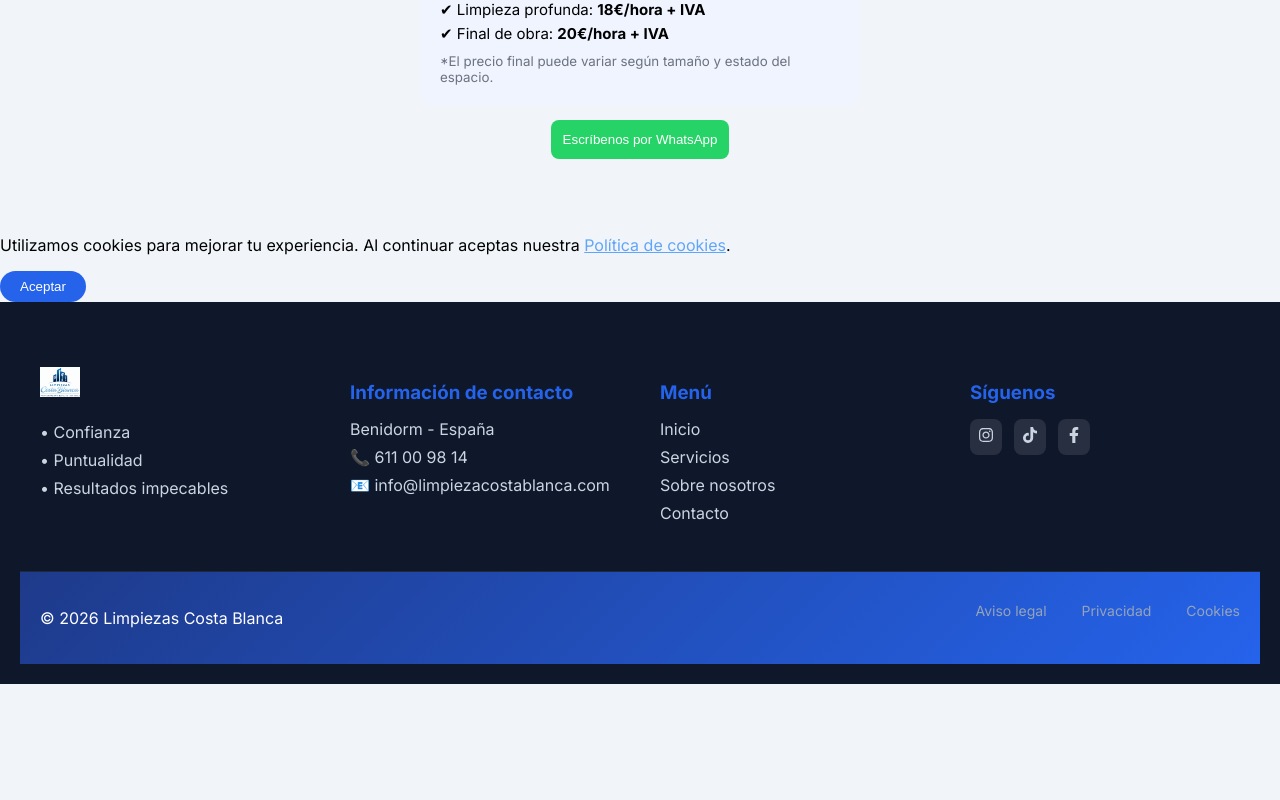
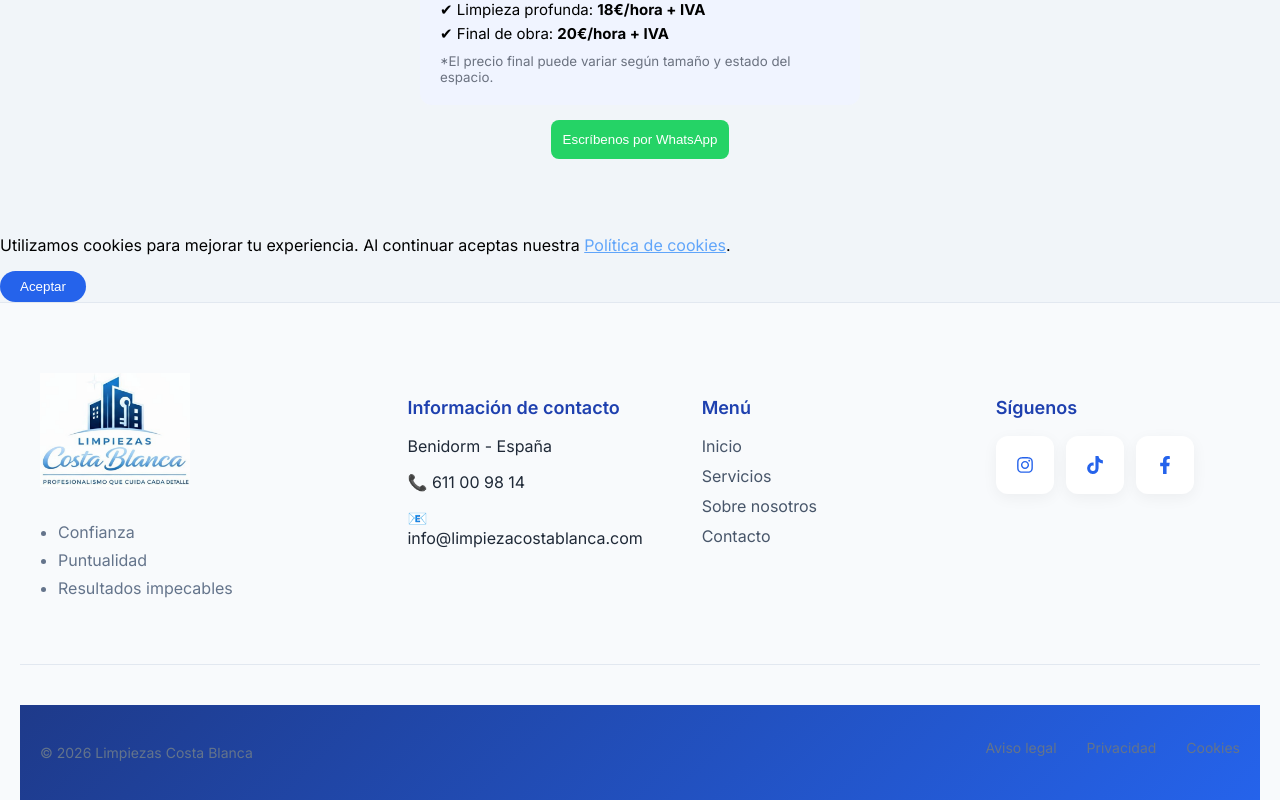
Before and after one commit to mduarte1996/limpiezas-dashboard, a React (Create React App) app: page / in a window 1280 px wide. Shown: the part 4302-5102 px from the top of the page. Before the commit the page ends 4986 px from the top, so only its background shows below. Built offline with nearby package versions, Linux system fonts and the light colour scheme; no server answers.

Commit message:
pages legal-privacity-cookies

```diff
--- a/src/components/Footer.css
+++ b/src/components/Footer.css
@@ -1,39 +1,159 @@
 .footer {
-  background: #0f172a;
-  color: white;
-  padding: 60px 20px 20px;
+  background: #f8fafc;
+  padding: 70px 20px 0;
+  border-top: 1px solid #e2e8f0;
 }
 
+/* GRID */
 .footer-container {
   max-width: 1200px;
   margin: auto;
   display: grid;
-  grid-template-columns: repeat(4, 1fr);
+  grid-template-columns: 1.3fr 1fr 1fr 1fr;
+  gap: 50px;
+}
+
+/* LOGO */
+.footer-logo img {
+  width: 150px;
+  margin-bottom: 15px;
+}
+
+.footer-logo ul {
+  padding-left: 18px;
+  color: #64748b;
+}
+
+.footer-logo li {
+  margin-bottom: 8px;
+}
+
+/* TITULOS */
+.footer h4 {
+  color: #1e40af;
+  margin-bottom: 18px;
+  font-size: 18px;
+  font-weight: 600;
+}
+
+/* LINKS */
+.footer a {
+  display: block;
+  color: #475569;
+  text-decoration: none;
+  margin-bottom: 10px;
+  transition: all .25s ease;
+}
+
+.footer a:hover {
+  color: #2563eb;
+  transform: translateX(3px);
+}
+
+/* ICONOS SOCIALES PREMIUM */
+.social-icons {
+  display: flex;
+  gap: 12px;
+}
+
+.social-icons a {
+  width: 42px;
+  height: 42px;
+  border-radius: 12px;
+  background: white;
+  display: flex;
+  align-items: center;
+  justify-content: center;
+  color: #2563eb;
+  font-size: 18px;
+  transition: all .25s ease;
+  box-shadow: 0 4px 15px rgba(0,0,0,0.05);
+}
+
+.social-icons a:hover {
+  transform: translateY(-3px);
+  background: #2563eb;
+  color: white;
+  box-shadow: 0 8px 25px rgba(37,99,235,0.25);
+}
+
+/* DIVIDER */
+.footer-divider {
+  margin-top: 50px;
+  height: 1px;
+  background: #e2e8f0;
+}
+
+/* BOTTOM */
+.footer-bottom {
+  padding: 25px 0;
+}
+
+.footer-bottom-container {
+  max-width: 1200px;
+  margin: auto;
+  display: flex;
+  justify-content: space-between;
+  align-items: center;
+}
+
+/* COPYRIGHT */
+.footer-bottom p {
+  color: #64748b;
+  font-size: 14px;
+}
+
+/* LEGAL LINKS */
+.footer-legal {
+  display: flex;
+  gap: 30px;
+}
+
+.footer-legal a {
+  color: #64748b;
+  font-size: 14px;
+  text-decoration: none;
+  transition: .2s;
+}
+
+.footer-legal a:hover {
+  color: #2563eb;
+}
+
+/* MOBILE */
+@media (max-width: 900px) {
+
+.footer-container {
+  grid-template-columns: 1fr 1fr;
   gap: 40px;
 }
 
-.footer-col h3 {
-  margin-bottom: 15px;
 }
 
-.footer-col p,
-.footer-col a {
-  color: #cbd5e1;
-  text-decoration: none;
-  display: block;
-  margin-bottom: 8px;
+@media (max-width: 600px) {
+
+.footer-container {
+  grid-template-columns: 1fr;
+  text-align: center;
 }
 
-.footer-bottom {
-  border-top: 1px solid #1e293b;
-  margin-top: 40px;
-  padding-top: 20px;
-  display: flex;
-  justify-content: space-between;
+.footer-logo ul {
+  padding-left: 0;
+  list-style: none;
 }
 
-.footer-links a {
-  color: #94a3b8;
-  margin-left: 15px;
-  text-decoration: none;
+.social-icons {
+  justify-content: center;
 }
+
+.footer-bottom-container {
+  flex-direction: column;
+  gap: 15px;
+}
+
+.footer-legal {
+  justify-content: center;
+  flex-wrap: wrap;
+}
+
+}
--- a/src/components/Footer.js
+++ b/src/components/Footer.js
@@ -8,63 +8,59 @@ function Footer() {
         <footer className="footer">
 
             <div className="footer-container">
-                {/* MARCA */}
-                <div className="footer-col footer-brand">
-                    <img src="/logo-nuevo-lcb.png" alt="Limpiezas Costa Blanca" />
-                    <p> • Confianza</p>
-                    <p> • Puntualidad</p>
-                    <p> • Resultados impecables</p>
+
+                <div className="footer-logo">
+                    <img src="/logo-nuevo-lcb.png" alt="logo" />
+
+                    <ul>
+                        <li>Confianza</li>
+                        <li>Puntualidad</li>
+                        <li>Resultados impecables</li>
+                    </ul>
                 </div>
 
-                {/* CONTACTO */}
-                <div className="footer-col">
-                    <h3>Información de contacto</h3>
+                <div>
+                    <h4>Información de contacto</h4>
                     <p>Benidorm - España</p>
                     <p>📞 611 00 98 14</p>
                     <p>📧 info@limpiezacostablanca.com</p>
                 </div>
 
-                {/* MENÚ */}
-                <div className="footer-col">
-                    <h3>Menú</h3>
+                <div>
+                    <h4>Menú</h4>
                     <a href="#inicio">Inicio</a>
                     <a href="#servicios">Servicios</a>
                     <a href="#sobre">Sobre nosotros</a>
                     <a href="#contacto">Contacto</a>
                 </div>
 
-                {/* REDES */}
-                <div className="footer-col">
-                    <h3>Síguenos</h3>
+                <div>
+                    <h4>Síguenos</h4>
 
                     <div className="social-icons">
-                        <a href="https://www.instagram.com/limpiezascostablanca/" target="_blank" rel="noopener noreferrer">
-                            <FaInstagram />
-                        </a>
+                        <a href="#"><FaInstagram /></a>
+                        <a href="#"><FaTiktok /></a>
+                        <a href="#"><FaFacebookF /></a>
+                    </div>
 
-                        <a href="https://www.tiktok.com/@limpiezascostablanca" target="_blank" rel="noopener noreferrer">
-                            <FaTiktok />
-                        </a>
-
-                        <a href="https://www.facebook.com/limpiezascostablanca" target="_blank" rel="noopener noreferrer">
-                            <FaFacebookF />
-                        </a>
-                    </div>
                 </div>
 
             </div>
 
-            {/* BARRA LEGAL */}
+            <div className="footer-divider"></div>
+
             <div className="footer-bottom">
+                <div className="footer-bottom-container">
 
-                <p>© {new Date().getFullYear()} Limpiezas Costa Blanca</p>
+                    <p>© 2026 Limpiezas Costa Blanca</p>
 
-                <div className="footer-links">
-                    <Link to="/aviso-legal">Aviso legal</Link>
-                    <Link to="/privacidad">Privacidad</Link>
-                    <Link to="/cookies">Cookies</Link>
+                    <div className="footer-legal">
+                        <Link to="/aviso-legal">Aviso legal</Link>
+                        <Link to="/privacidad">Privacidad</Link>
+                        <Link to="/cookies">Cookies</Link>
+                    </div>
+
                 </div>
-
             </div>
 
         </footer>
```
